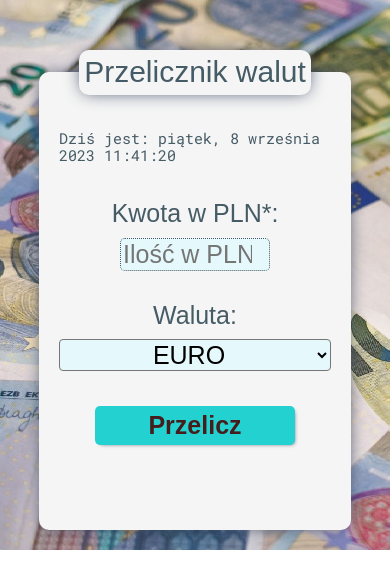
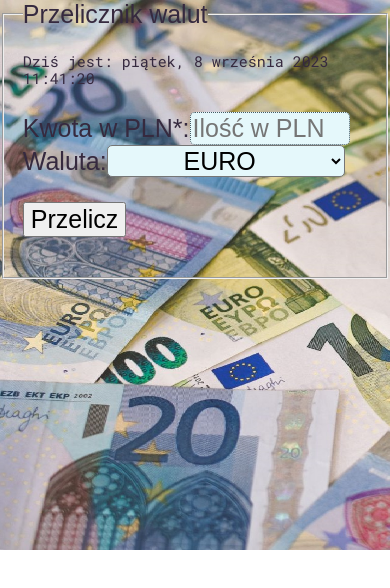
Before and after one commit to Alekzann/currency-converter-react, a React (Create React App) app: page / in a window 390 px wide. Shown: the top 588 px of the page. Built offline with nearby package versions, Linux system fonts and the light colour scheme.

Commit message:
style.css removed from Form

```diff
--- a/src/Form/style.css
+++ b/src/Form/style.css
@@ -1,40 +1,6 @@
-.form {
-  margin: 50px auto;
-  padding-top: 100px
-}
-
-.form__fieldset {
-  margin: 0 auto;
-  padding: 10px;
-  max-width: 80%;
-  color: #455b65;
-  background-color: whitesmoke;
-  border: none;
-  border-radius: 10px;
-  box-shadow: 0px 0px 17px -3px #394660;
-}
-
-.form__legend {
-  color: #455b65;
-  background-color: whitesmoke;
-  padding: 5px;
-  border-radius: 10px;
-  font-size: 30px;
-  margin: 0 auto;
-  box-shadow: 0px 0px 17px -3px #394660;
-}
-
-.form__container {
-  padding: 10px;
-}
-
-.form__listHeader {
-  margin: 15px;
-  padding: 10px;
-}
 
 .form__input {
-  max-width: 150px;
+  max-width: 160px;
   background-color: rgb(229, 248, 251);
   color: #455b65;
   border: 1px dotted #455b65;
@@ -42,68 +8,7 @@
 }
 
 .form__select {
-  border-radius: 4px;
+  border-radius: 5px;
   background-color: rgb(229, 248, 251);
   text-align: center;
 }
-
-.form__buttonContainer {
-  display: flex;
-  justify-content: center;
-}
-
-.form__button {
-  width: 200px;
-  padding: 5px;
-  color: #461d1d;
-  background-color: rgb(36, 209, 209);
-  border: none;
-  border-radius: 5px;
-  box-shadow: 2px 2px 4px -3px #394660;
-  font-weight: 700;
-}
-
-.form__button:hover {
-  background-color: rgb(40, 190, 209);
-  box-shadow: 2px 2px 22px 1px rgba(40, 189, 209, 0.082);
-  transition: 0.3s;
-}
-
-.form__button:active {
-  background-color: rgb(36, 175, 209)
-}
-
-.form__result {
-  display: flex;
-  justify-content: center;
-}
-
-@media(max-width: 560px) {
-
-  .form__container {
-    display: grid;
-  }
-
-  .form__listHeader {
-    margin: 0 auto;
-  }
-
-  .form__result {
-    margin: 0;
-  }
-
-  .form__input {
-    margin: 0 auto;
-  }
-
-  .form__select {
-    text-align: center;
-  }
-}
-
-@media(max-width: 400px) {
-  .form {
-    margin: 0;
-    padding-top: 50px;
-  }
-}
```
